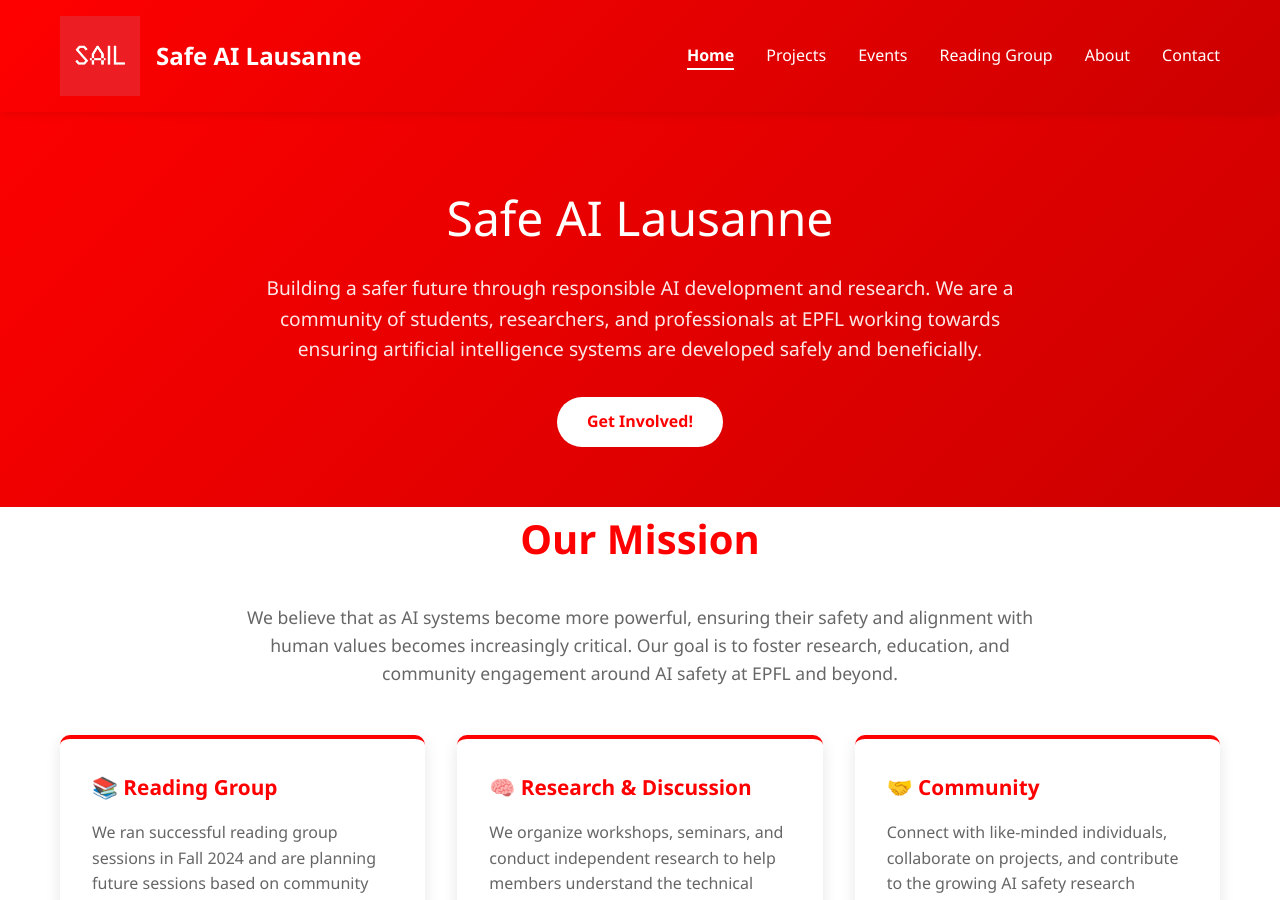
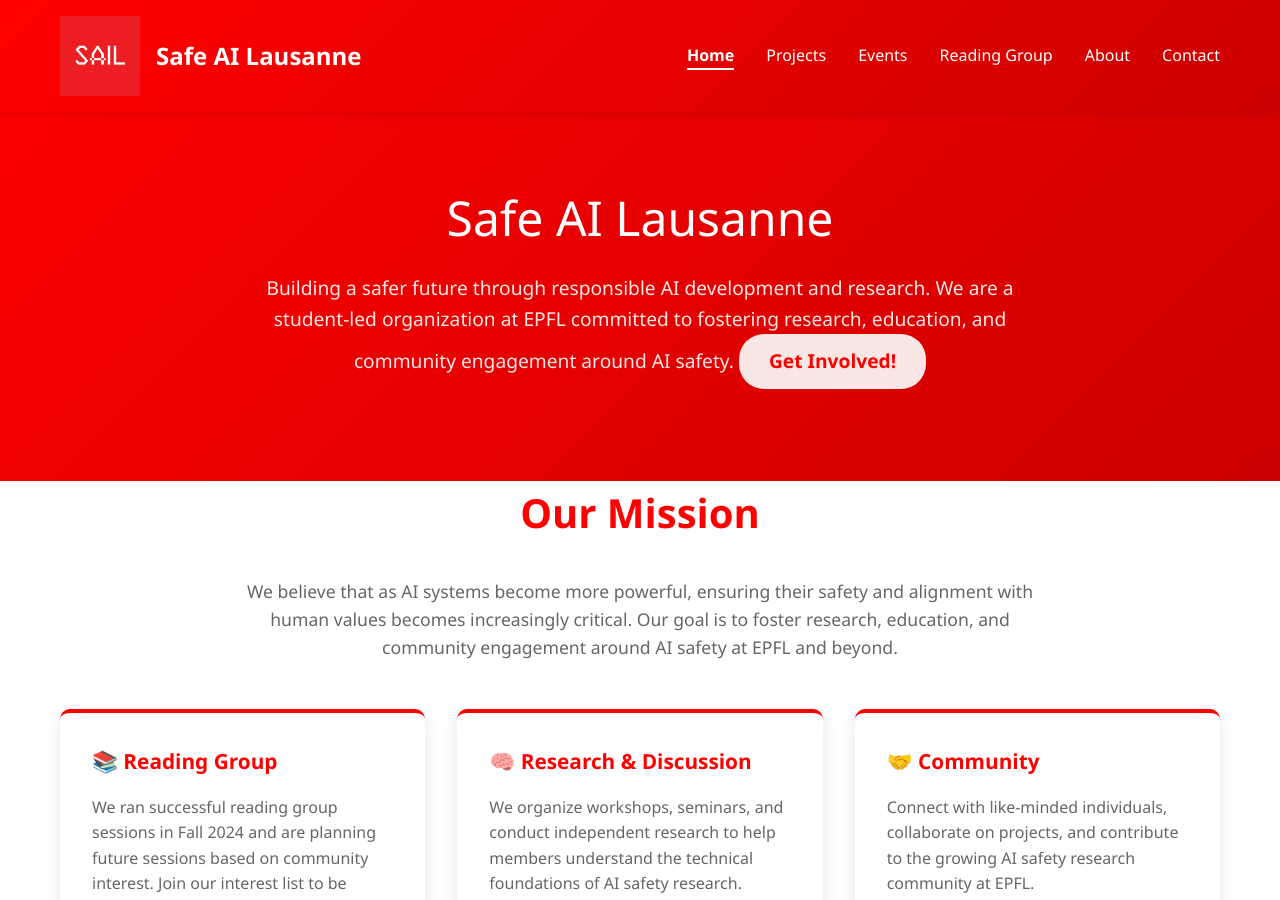
Before and after one commit to AWuhrmann/sail-website, a Jekyll site: the page built from index.html, in a window 1280 px wide and 900 px high. Built offline with Jekyll 4.4.1, drawn with Linux system fonts in a browser that asks for light colours.

Commit message:
Fixed EPFL mention

```diff
--- a/index.html
+++ b/index.html
@@ -7,7 +7,7 @@
 <section class="hero">
     <div class="container">
         <h1>Safe AI Lausanne</h1>
-        <p>Building a safer future through responsible AI development and research. We are a community of students, researchers, and professionals at EPFL working towards ensuring artificial intelligence systems are developed safely and beneficially.</p>
+        <p>Building a safer future through responsible AI development and research. We are a student-led organization at EPFL committed to fostering research, education, and community engagement around AI safety.
         <a href="{{ '/contact/' | relative_url }}" class="cta-button">Get Involved!</a>
     </div>
 </section>
```
